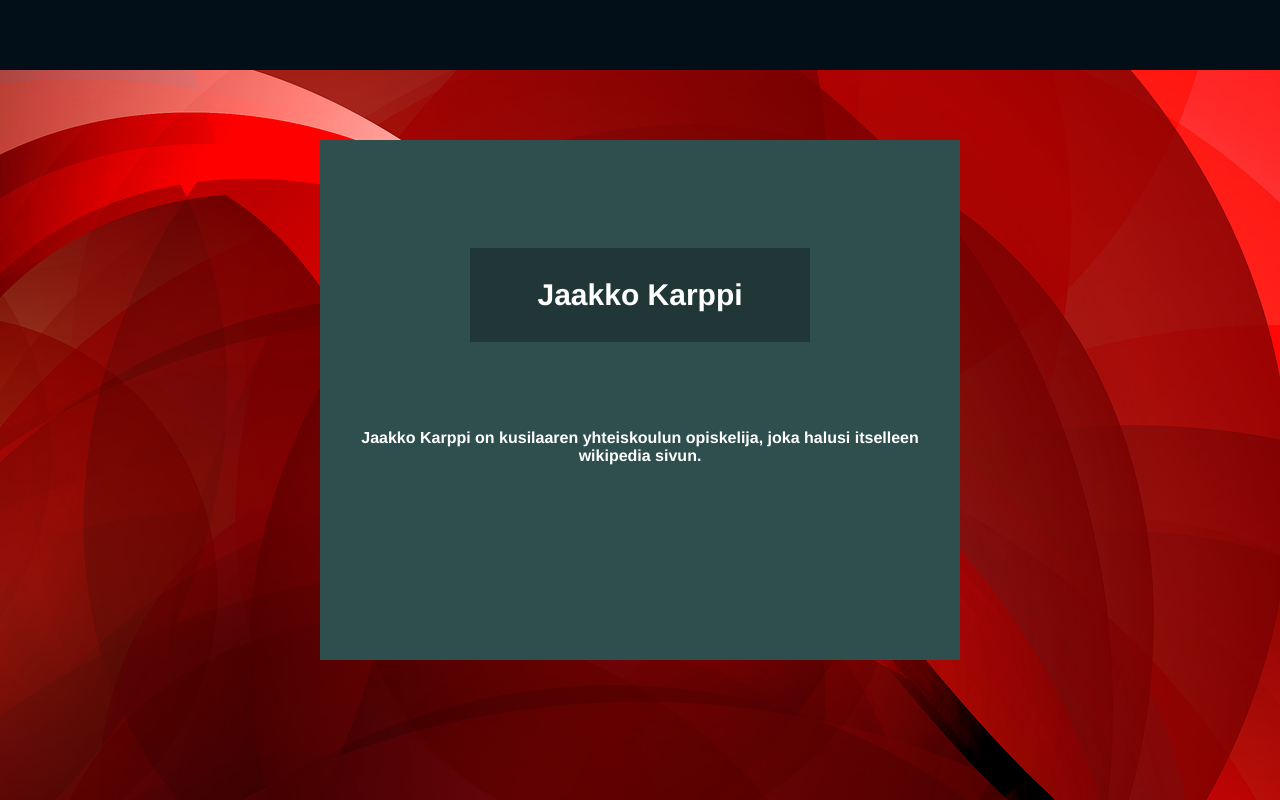
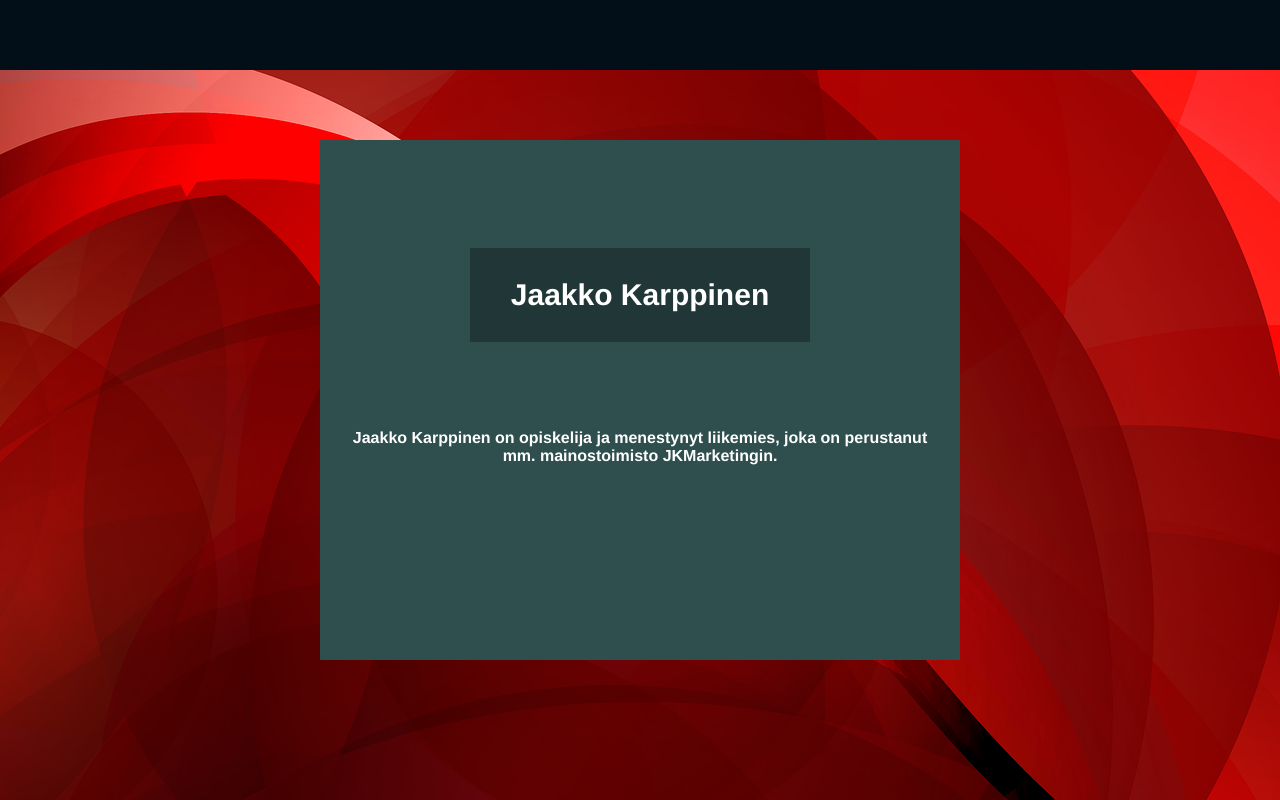
Before and after one commit to jaksojarppinen123/jaakko-karppi-official, a plain HTML site: page index.html in a window 1280 px wide. Drawn offline with Linux system fonts and the light colour scheme.

Commit message:
Update index.html

```diff
--- a/index.html
+++ b/index.html
@@ -3,7 +3,7 @@
 <head>
     <meta charset="UTF-8">
     <meta name="viewport" content="width=device-width, initial-scale=1.0, user-scalable=no,maximum-scale=1">
-    <title>Jaakko Karppi</title> <!-- Specify website title -->
+    <title>Jaakko Karppinen</title> <!-- Specify website title -->
     <link rel="stylesheet" href="style.css"> <!-- Link stylesheet -->
     <link rel="icon" sizes="800x800" href="imgs/icons/infoIcon.svg"> <!-- Link website logo -->
 </head>
@@ -14,8 +14,8 @@
     <!-- Button and search -->
 
     <div class="searchDiv">
-            <p class="searchDivp">Jaakko Karppi</p>
-            <p class="ohjeTxt">Jaakko Karppi on kusilaaren yhteiskoulun opiskelija, joka halusi itselleen wikipedia sivun.</p>
+            <p class="searchDivp">Jaakko Karppinen</p>
+            <p class="ohjeTxt">Jaakko Karppinen on opiskelija ja menestynyt liikemies, joka on perustanut mm. mainostoimisto JKMarketingin.</p>
             <div class="flexwrap-justify">
     </div>
 </body>
```
